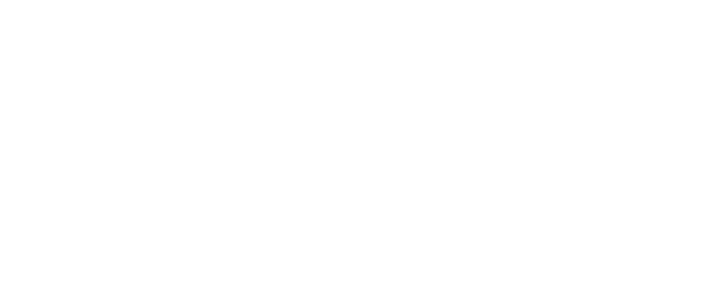
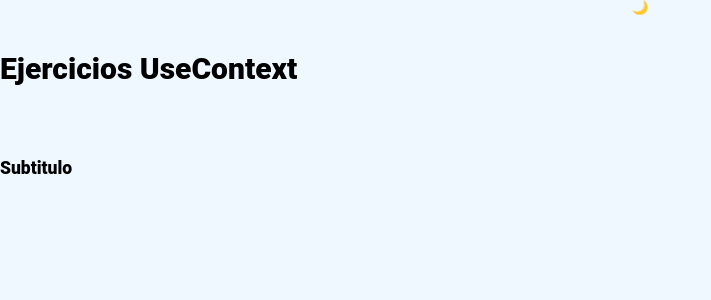
Before and after one commit to javier-ibanez-vizuete/react-usecontext, a React (Vite) app: page / in a window 1280 px wide. Shown: the top 300 px of the page, without its empty margins (0-711 px from the left). Built offline with nearby package versions, Linux system fonts and the light colour scheme.

Commit message:
feat(ThemeContext): add Context to switch theme mode Dark/Light

```diff
--- a/src/App.css
+++ b/src/App.css
@@ -0,0 +1,27 @@
+#root {
+	display: flex;
+	flex-direction: column;
+	flex: 1;
+}
+
+#root .light {
+	background-color: aliceblue;
+}
+
+#root .dark {
+	background-color: rgb(73, 68, 68);
+}
+
+.light * {
+	color: black;
+}
+
+.dark * {
+	color: white;
+}
+
+main {
+	flex: 1;
+
+	padding: var(--spacing-2xl) 0;
+}
--- a/src/App.jsx
+++ b/src/App.jsx
@@ -1,7 +1,23 @@
+import { useContext } from "react";
 import "./App.css";
+import { Header } from "./components/header/header";
+import { ThemeContext } from "./context/ThemeContext";
+import { Subtitle } from "./components/Subtitle/Subtitle";
 
 export const App = () => {
-	return <></>;
+	const { theme, onToggleTheme } = useContext(ThemeContext);
+
+	return (
+		<>
+			<button onClick={onToggleTheme} className={`${theme}`}>
+				{theme === "light" ? "🌙" : "🌞"}
+			</button>
+			<Header>
+				<h1>Ejercicios UseContext</h1>
+			</Header>
+			<main className={`${theme}`}>
+				<Subtitle text={"Subtitulo"} />
+			</main>
+		</>
+	);
 };
-
-export default App;
--- /dev/null
+++ b/src/components/Subtitle/Subtitle.jsx
@@ -0,0 +1,3 @@
+export const Subtitle = ({ text }) => {
+	return <h3>{text}</h3>;
+};
--- /dev/null
+++ b/src/components/header/Header.css
@@ -0,0 +1,3 @@
+.header {
+	padding: var(--spacing-2xl) 0;
+}
--- /dev/null
+++ b/src/components/header/Header.jsx
@@ -0,0 +1,9 @@
+import { useContext } from "react";
+import "./Header.css";
+import { ThemeContext } from "../../context/ThemeContext";
+
+export const Header = ({ children }) => {
+	const { theme } = useContext(ThemeContext);
+
+	return <header className={`header ${theme}`}>{children}</header>;
+};
--- /dev/null
+++ b/src/context/ThemeContext.jsx
@@ -0,0 +1,13 @@
+import { createContext, useState } from "react";
+
+export const ThemeContext = createContext(null);
+
+export const ThemeProvider = ({ children }) => {
+	const [theme, setTheme] = useState("light");
+
+	const onToggleTheme = () => {
+		setTheme((prevValue) => (prevValue === "light" ? "dark" : "light"));
+	};
+
+	return <ThemeContext value={{ theme, onToggleTheme }}>{children}</ThemeContext>;
+};
--- a/src/index.css
+++ b/src/index.css
@@ -147,3 +147,10 @@
 select > option[disabled] {
 	color: #888;
 }
+
+button {
+	background: none;
+	border: none;
+	padding: none;
+	background-color: transparent;
+}
--- a/src/main.jsx
+++ b/src/main.jsx
@@ -2,9 +2,12 @@
 import { createRoot } from "react-dom/client";
 import "./index.css";
 import { App } from "./App.jsx";
+import { ThemeProvider } from "./context/ThemeContext.jsx";
 
 createRoot(document.getElementById("root")).render(
 	<StrictMode>
-		<App />
+		<ThemeProvider>
+			<App />
+		</ThemeProvider>
 	</StrictMode>
 );
```
